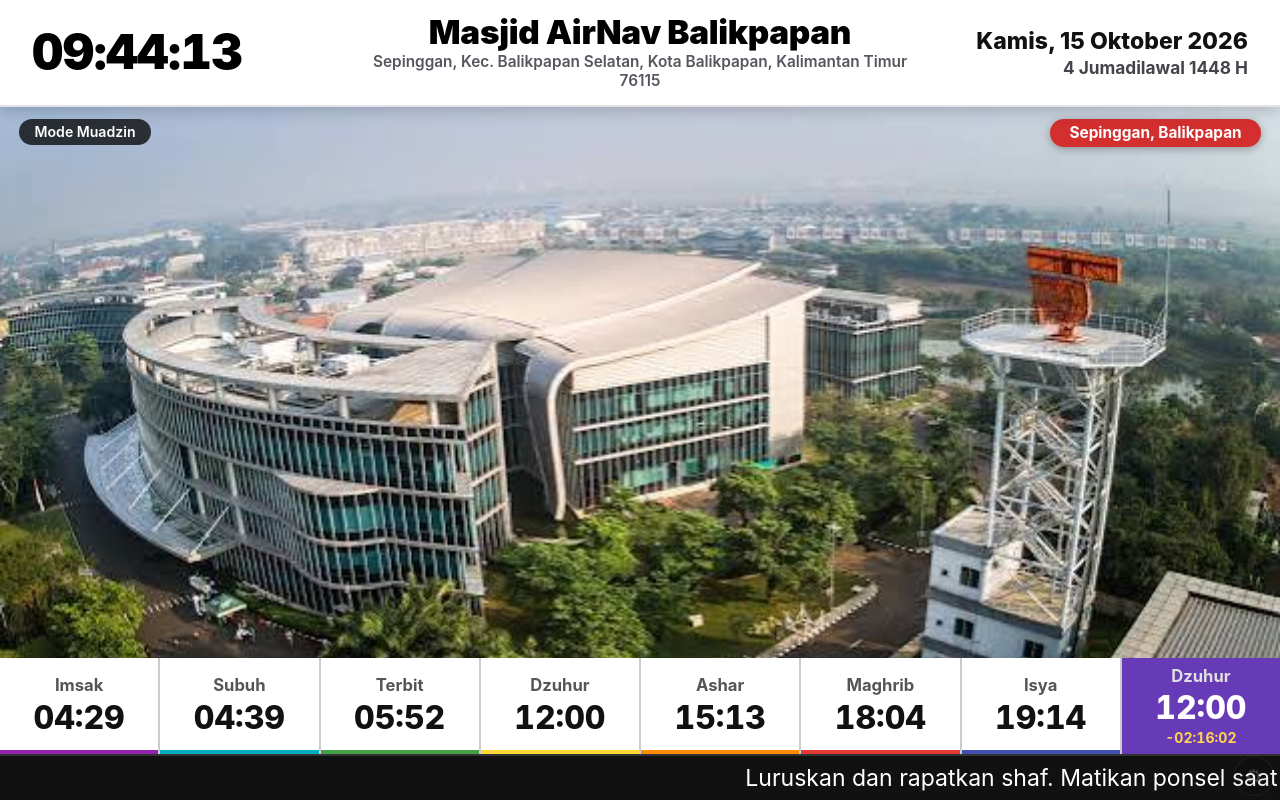
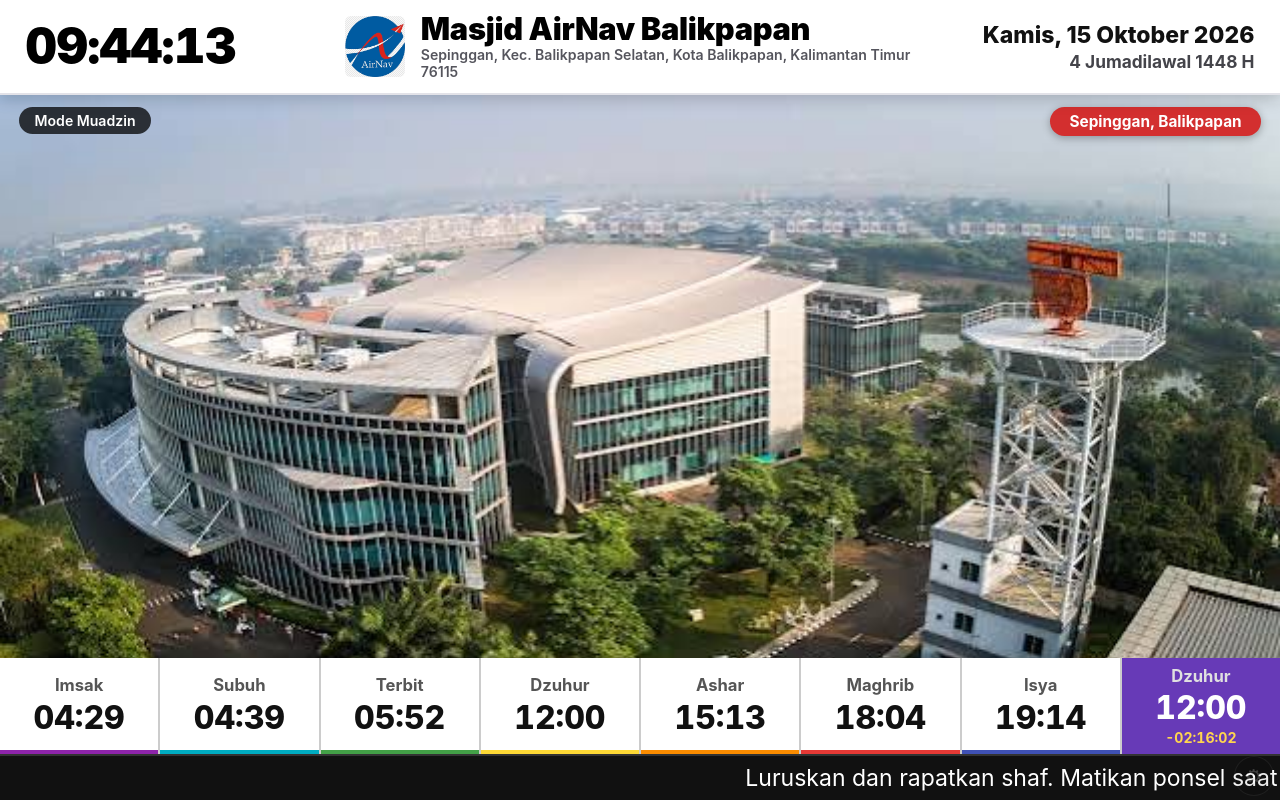
Before and after one commit to marsyadelila953-source/jam-masjid-airnav, a plain HTML site: page index.html in a window 1280 px wide. Drawn offline with Linux system fonts and the light colour scheme.

Commit message:
update logo

```diff
--- a/index.html
+++ b/index.html
@@ -27,9 +27,9 @@
 #header {
   background: var(--header-bg);
   display: grid;
-  grid-template-columns: 1.3fr 2.2fr 1.3fr;
+  grid-template-columns: 1.3fr 2.4fr 1.3fr;
   align-items: center;
-  padding: 1.8vh 2.5vw;
+  padding: 1.5vh 2vw;
   box-shadow: 0 4px 15px rgba(0,0,0,0.18);
   z-index: 2;
   position: relative;
@@ -56,28 +56,31 @@
 
 /* LOGO MASJID */
 #hdr-logo {
-  max-height: 5.5vw;
+  height: 4.8vw;
+  max-height: 65px;
   width: auto;
   object-fit: contain;
+  border-radius: 6px;
 }
 
 #hdr-title-box {
   display: flex;
   flex-direction: column;
-  align-items: center;
+  align-items: flex-start;
+  text-align: left;
 }
 
 #hdr-center h1 {
-  font-size: 2.6vw;
+  font-size: 2.4vw;
   font-weight: 900;
   color: #000000;
-  margin-bottom: 0.3vh;
+  margin-bottom: 0.2vh;
   line-height: 1.1;
   letter-spacing: -0.3px;
 }
 
 #hdr-center p {
-  font-size: 1.2vw;
+  font-size: 1.1vw;
   color: var(--tx-sub);
   font-weight: 600;
   line-height: 1.2;
@@ -323,6 +326,8 @@
   body { display: block; overflow-y: auto; }
   #header { grid-template-columns: 1fr; text-align: center; gap: 8px; padding: 12px; }
   #hdr-left { font-size: 2.2rem; text-align: center; }
+  #hdr-center { flex-direction: column; }
+  #hdr-title-box { align-items: center; text-align: center; }
   #hdr-center h1 { font-size: 1.4rem; }
   #hdr-center p { font-size: 0.85rem; }
   #hdr-logo { max-height: 50px; }
@@ -364,10 +369,11 @@
     <span id="clock">--:--:--</span>
   </div>
   <div id="hdr-center">
-    <img id="hdr-logo" src="logo.png" alt="Logo" onerror="this.style.display='none'">
+    <!-- LOGO MASJID (MENCOBA LOGO.JPEG TERLEBIH DAHULU) -->
+    <img id="hdr-logo" src="logo.jpeg" alt="Logo" onerror="if(this.src.indexOf('logo.jpg') === -1){ this.src='logo.jpg'; } else if(this.src.indexOf('logo.png') === -1){ this.src='logo.png'; } else { this.style.display='none'; }">
     <div id="hdr-title-box">
       <h1 id="nm">Masjid AirNav Balikpapan</h1>
-      <p id="sub">Sepinggan, Kec. Balikpapan Selatan, Kota Balikpapan, Kalimantan Timur</p>
+      <p id="sub">Sepinggan, Kec. Balikpapan Selatan, Kota Balikpapan, Kalimantan Timur 76115</p>
     </div>
   </div>
   <div id="hdr-right">
@@ -379,7 +385,7 @@
 <!-- FOTO UTAMA -->
 <div id="main-view">
   <div class="badge-left">Mode Muadzin</div>
-  <div class="badge-right" id="badge-event">Airnav Indonesia, Balikpapan</div>
+  <div class="badge-right" id="badge-event">Sepinggan, Balikpapan</div>
 </div>
 
 <!-- KARTU WAKTU SHOLAT -->
```
Also changed, not shown: logo.jpeg (added).
